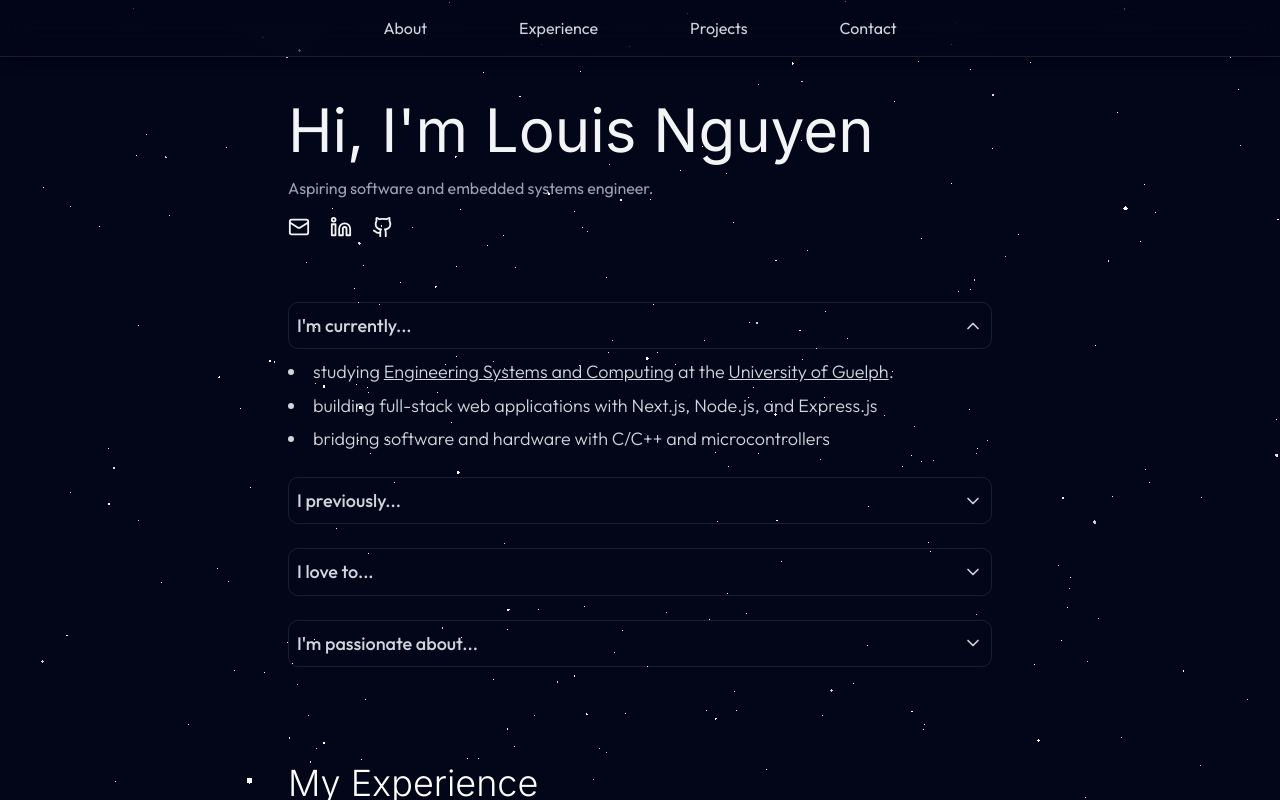
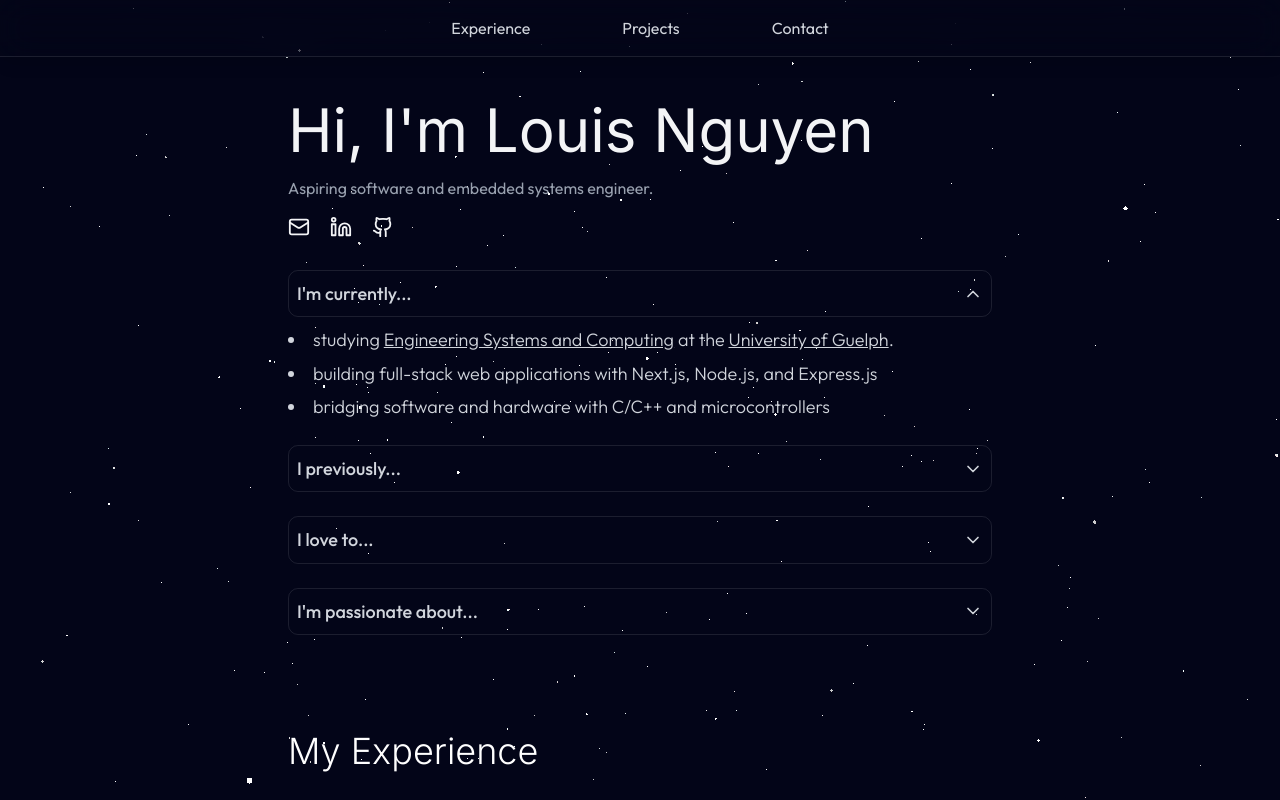
Before and after one commit to louisnguyenn/Louis-Personal-Portfolio, a React (Vite) app: page / in a window 1280 px wide. Shown: the top 800 px of the page. Built offline with nearby package versions, Linux system fonts and the light colour scheme.

Commit message:
remove about reference in nav

```diff
--- a/src/components/Navbar.jsx
+++ b/src/components/Navbar.jsx
@@ -46,12 +46,12 @@ export const Navbar = ({ menuOpen, setMenuOpen }) => {
               initialOpacity={0}
               className="flex items-center space-x-23"
             >
-              <a
+              {/* <a
                 href="#about"
                 className="text-gray-300 hover:text-white hover:scale-106 transition-all duration-300"
               >
                 About
-              </a>
+              </a> */}
               <a
                 href="#experience"
                 className="text-gray-300 hover:text-white hover:scale-106 transition-all duration-300"
--- a/src/components/sections/About.jsx
+++ b/src/components/sections/About.jsx
@@ -14,7 +14,7 @@ export const About = () => {
   const [isPassionateOpen, setIsPassionateOpen] = useState(false);
 
   return (
-    <section id="about" className="pt-16">
+    <section id="about" className="pt-8">
       <div className="w-full px-4 sm:px-6 lg:px-8">
         <ScrollReveal delay={0.2}>
           <div className="mb-5">
```
